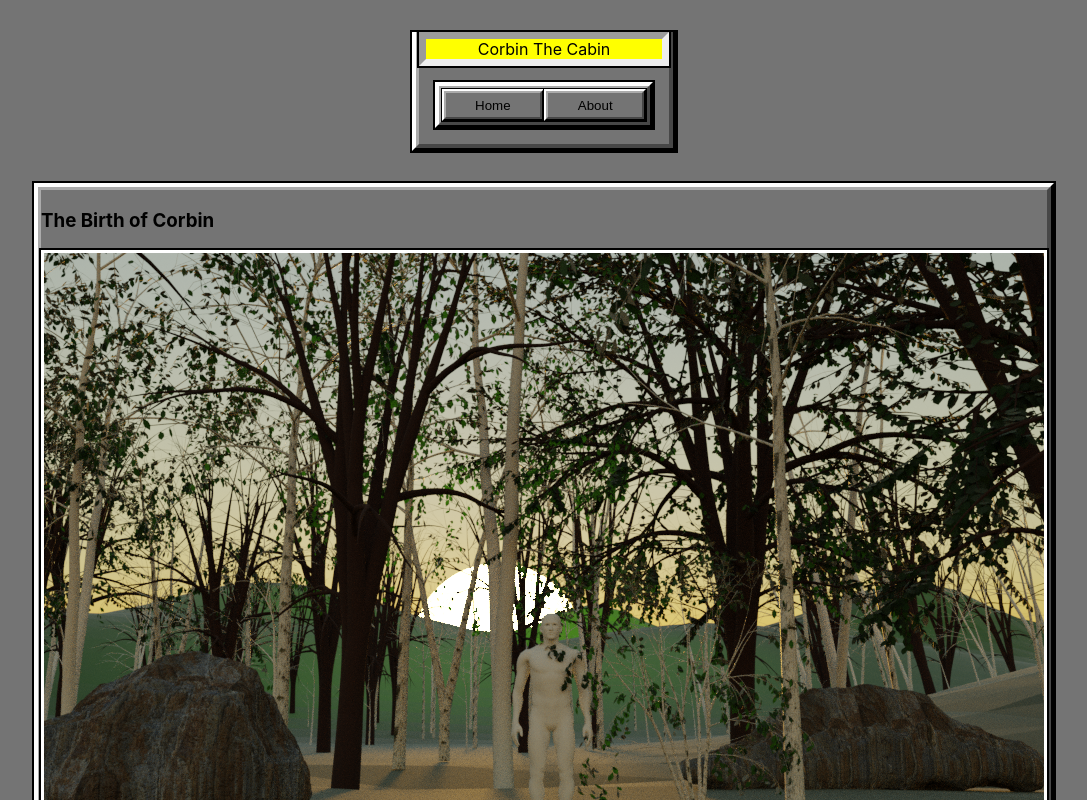
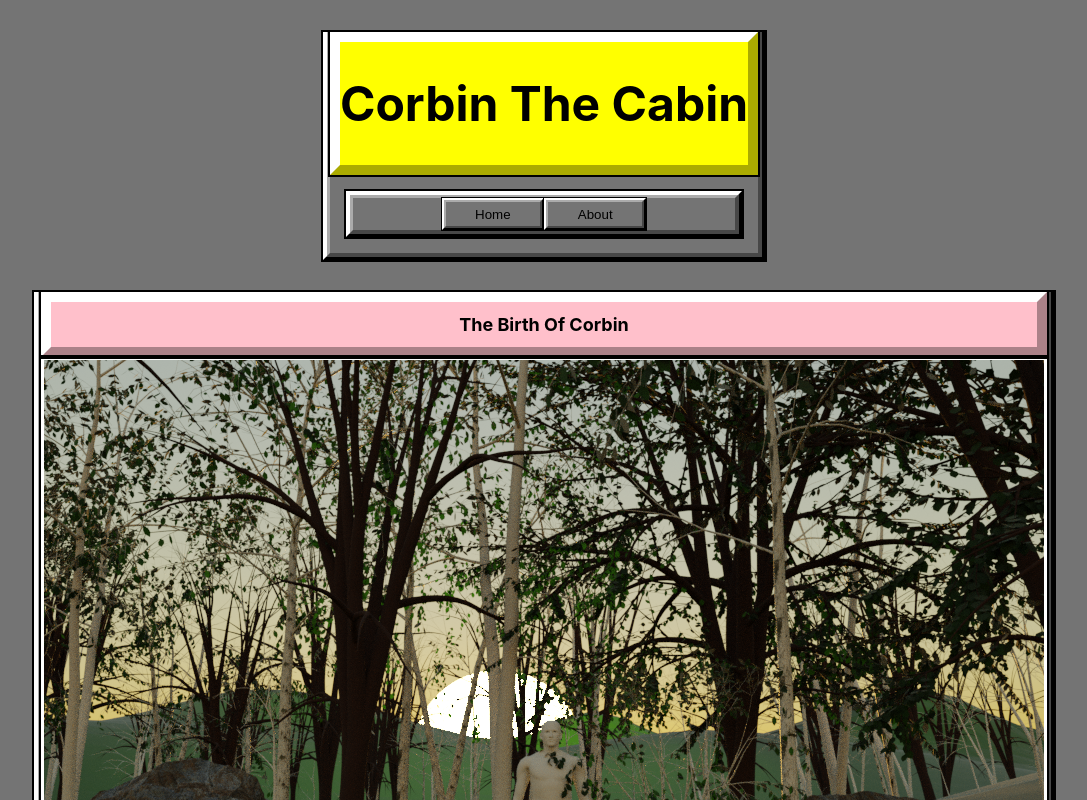
Before and after one commit to CoffeeJitterz/Corbin_The_Cabin, a React (Create React App) app in the folder corbin_the_cabin/: page / in a window 1280 px wide. Shown: the top 800 px of the page, without its empty margins (96-1183 px from the left). Built offline with nearby package versions, Linux system fonts and the light colour scheme.

Commit message:
Title feature implimented on Player.jsx

```diff
--- a/corbin_the_cabin/src/App.css
+++ b/corbin_the_cabin/src/App.css
@@ -26,17 +26,20 @@ background-color: rgb(116, 116, 116);
 display: flex;
 flex-direction: column;
 align-items: center;
-border: 7px inset;
+border: 10px outset;
+border-top-color:rgb(255, 255, 255);
+border-left-color: rgb(255, 255, 255);
 outline: 2px solid black;
+
 }
 .card{
   border: 7px ridge;
-  border-top-color: rgb(255, 255, 255);
+  outline: 2px solid black;
+  margin: 1em;
+  border-top-color:rgb(255, 255, 255);
   border-left-color: rgb(255, 255, 255);
   border-right-color: rgb(71, 71, 71);
   border-bottom-color: rgb(71, 71, 71);
-  outline: 2px solid black;
-  margin: 1em;
   background-color: rgb(116, 116, 116);
 
 }
--- a/corbin_the_cabin/src/components/Header.jsx
+++ b/corbin_the_cabin/src/components/Header.jsx
@@ -5,7 +5,7 @@ import Button from './shared/Button'
 
 function Header() {
   return (
-    <Card title={true} text='Corbin The Cabin' color='yellow'>
+    <Card title={true} text='Corbin The Cabin' color='yellow' size='xxx-large'>
       <div className='header_container'>
         <Card>
         <NavLink to='/'  exact activeClassName="current" style={{textDecoration: 'none', color: 'black'}}><Button>Home</Button></NavLink>
--- a/corbin_the_cabin/src/components/Player.jsx
+++ b/corbin_the_cabin/src/components/Player.jsx
@@ -33,10 +33,9 @@ const beginning = () => {
 const screen = <img src={data[day].image} alt='Corbin'/>
 
   return (
-  <Card>
+  <Card title={true} text='The Birth Of Corbin' color='pink' size='large'>
     <div className="player">
       <div className='image_container'>
-        <h3>The Birth of Corbin</h3>
         {screen}
       </div>
       <Card>
--- a/corbin_the_cabin/src/components/shared/Card.jsx
+++ b/corbin_the_cabin/src/components/shared/Card.jsx
@@ -1,6 +1,6 @@
 import Proptypes from 'prop-types'
 
-function Card({children, title, color, text}) {
+function Card({children, title, color, text, size}) {
 
   if(!title){
     return (
@@ -11,8 +11,16 @@ function Card({children, title, color, text}) {
   } else if (title) {
     return (
       <div className="card_title">
-        <div className="title" style={{backgroundColor: color}}>
-          {text}
+        <div className="title"
+              style={{
+                backgroundColor: color,
+                borderColor: color,
+                borderTopColor:'rgb(255, 255, 255)',
+                borderLeftColor: 'rgb(255, 255, 255)',
+                     }}>
+         <h1 style={{
+          fontSize: size,
+         }}> {text} </h1>
         </div>
         {children}
       </div>
```
